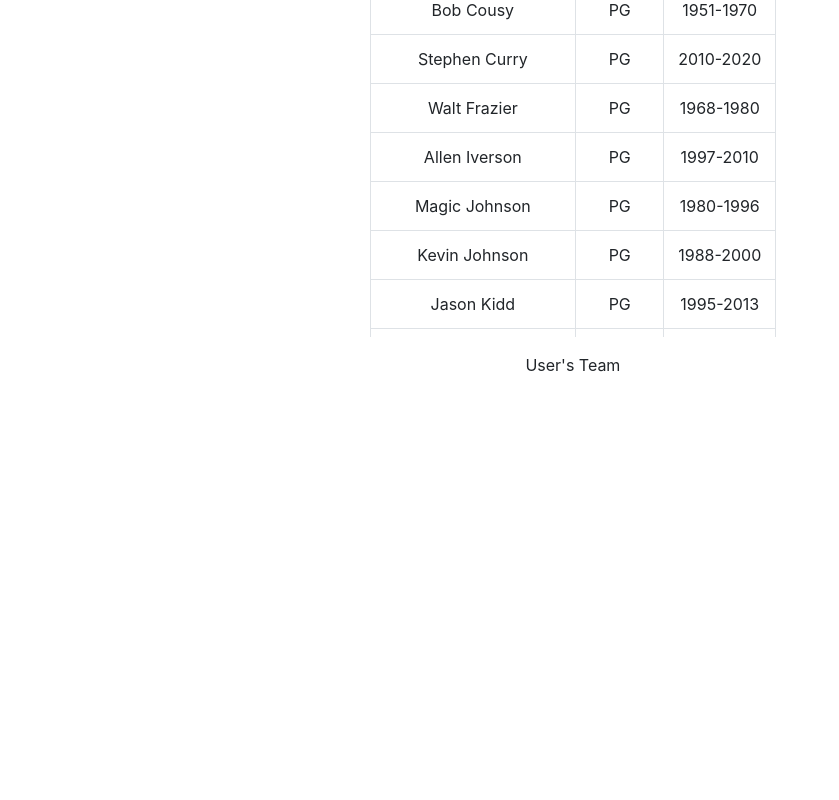
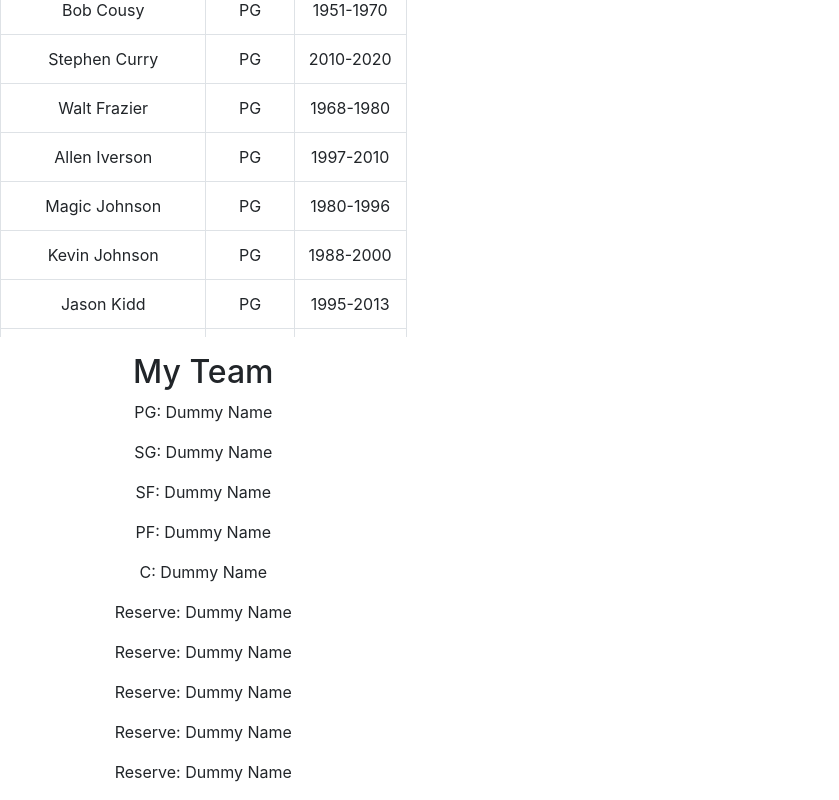
Before and after one commit to ssymonds17/nba-draft-app, a React (Create React App) app: page / in a window 1280 px wide. Shown: the part 761-1561 px from the top of the page, without its empty margins (0-839 px from the left). Before the commit the page ends 1138 px from the top, so only its background shows below. Built offline with nearby package versions, Linux system fonts and the light colour scheme.

Commit message:
Added UserTeam component and filled with dummy data for visual purposes

```diff
--- a/src/components/DraftView.js
+++ b/src/components/DraftView.js
@@ -1,13 +1,14 @@
 import React from 'react';
 import DraftBoard from './DraftBoard';
+import UserTeam from './UserTeam';
 
 export default function DraftView() {
- return <div style={{ display: 'flex', justifyContent: 'center' }}>
-  <div className="upper-container">
+ return <div style={{ display: 'flex' }}>
+  <div className="left-container">
    <DraftBoard />
-   <div>User's Team</div>
+   <UserTeam />
   </div>
-  <div className="lower-container">
+  <div className="right-container">
    <div>Draft Order</div>
    <div>Opponent's Team</div>
   </div>
--- /dev/null
+++ b/src/components/UserTeam.js
@@ -0,0 +1,19 @@
+import React from 'react';
+
+const UserTeam = () => {
+ return <div>
+  <h2>My Team</h2>
+  <p>PG: Dummy Name</p>
+  <p>SG: Dummy Name</p>
+  <p>SF: Dummy Name</p>
+  <p>PF: Dummy Name</p>
+  <p>C: Dummy Name</p>
+  <p>Reserve: Dummy Name</p>
+  <p>Reserve: Dummy Name</p>
+  <p>Reserve: Dummy Name</p>
+  <p>Reserve: Dummy Name</p>
+  <p>Reserve: Dummy Name</p>
+ </div>
+}
+
+export default UserTeam;
```
Also changed, not shown: 1 other file (tests, documents, lock files or other folders).
